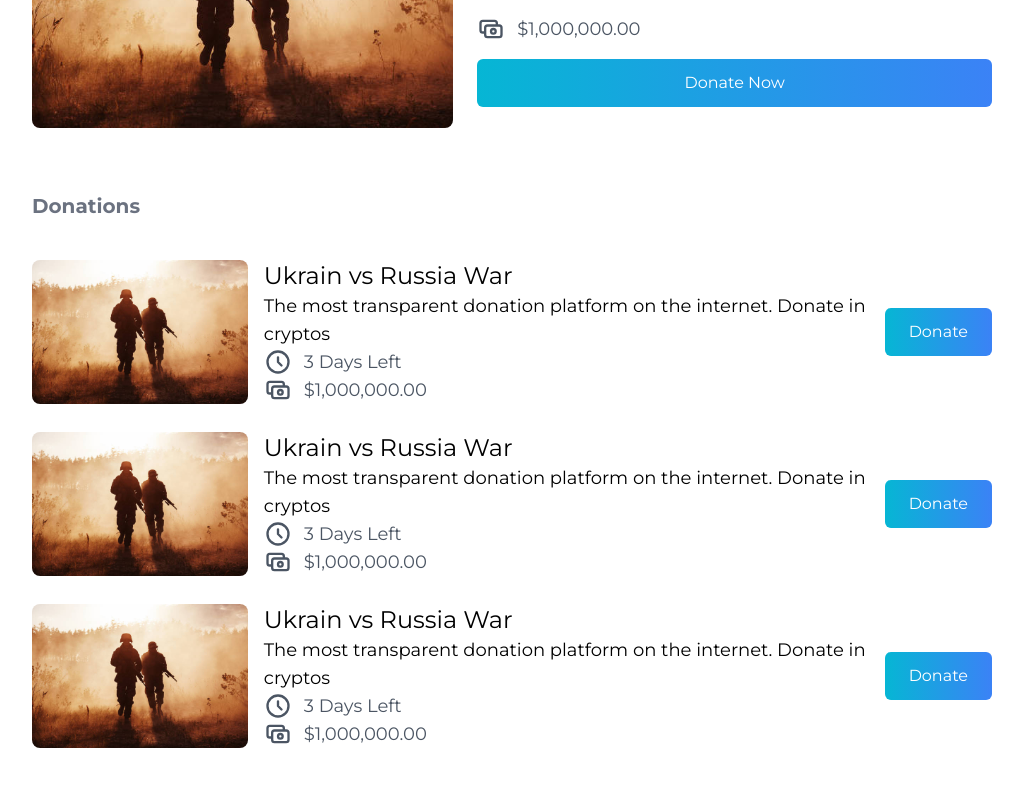
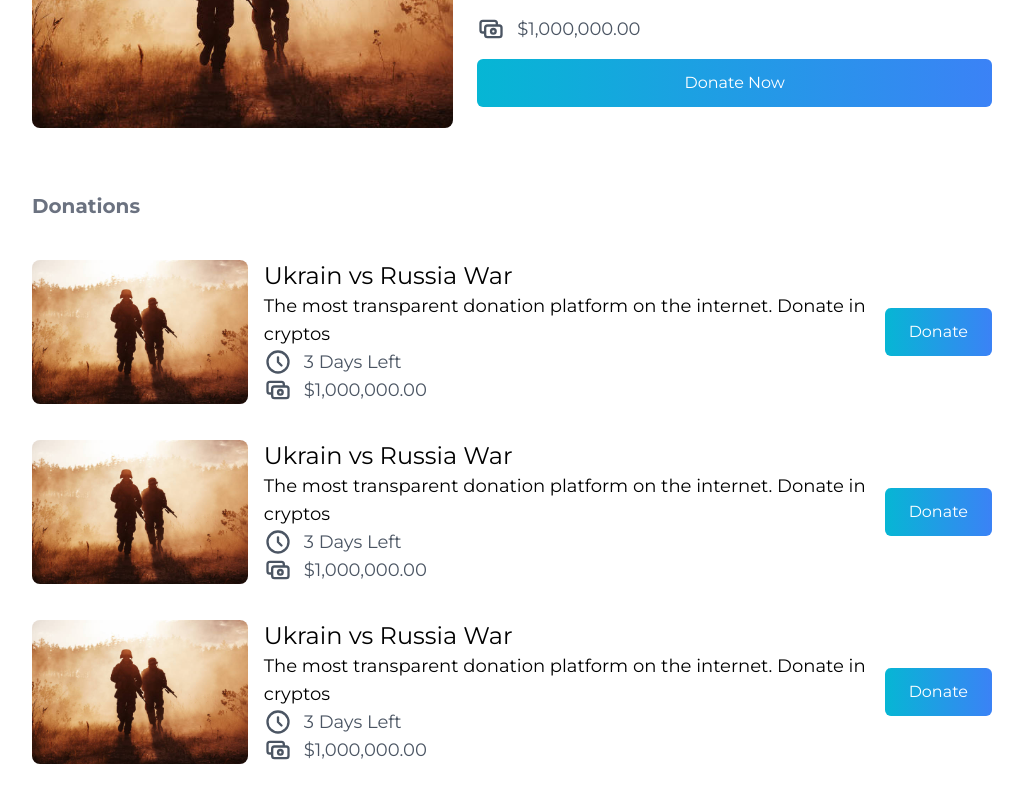
Before and after one commit to mendsalbert/myDonate, a Next.js app: page / in a window 1280 px wide. Shown: the part 972-1772 px from the top of the page, without its empty margins (128-1151 px from the left). Before the commit the page ends 1748 px from the top, so only its background shows below. Built offline with nearby package versions, Linux system fonts and the light colour scheme.

Commit message:
my donate

```diff
--- a/pages/index.tsx
+++ b/pages/index.tsx
@@ -101,7 +101,7 @@ const IndexPage = () => (
     <div className=" mt-16">
       <p className="font-bold text-xl text-gray-500 my-10">Donations</p>
       <div
-        className="mb-7 w-full flex flex-row items-center space-x-4
+        className="mb-9 w-full flex flex-row items-center space-x-4
        justify-between "
       >
         <div className="w-3/12 rounded-lg">
@@ -128,7 +128,7 @@ const IndexPage = () => (
         </div>
       </div>
       <div
-        className="mb-7 w-full flex flex-row items-center space-x-4
+        className="mb-9 w-full flex flex-row items-center space-x-4
        justify-between "
       >
         <div className="w-3/12 rounded-lg">
@@ -155,7 +155,7 @@ const IndexPage = () => (
         </div>
       </div>
       <div
-        className="mb-7 w-full flex flex-row items-center space-x-4
+        className="mb-9 w-full flex flex-row items-center space-x-4
        justify-between "
       >
         <div className="w-3/12 rounded-lg">
```
